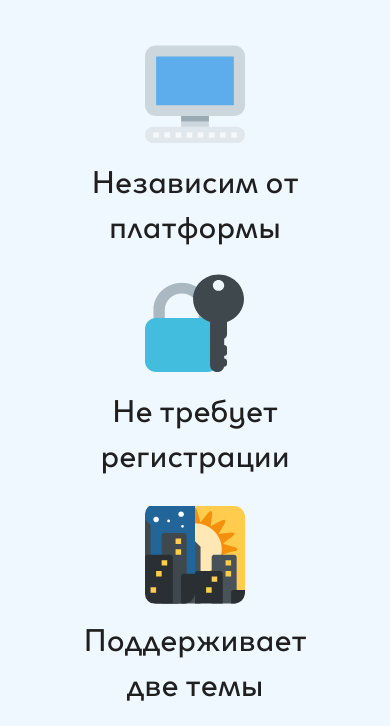
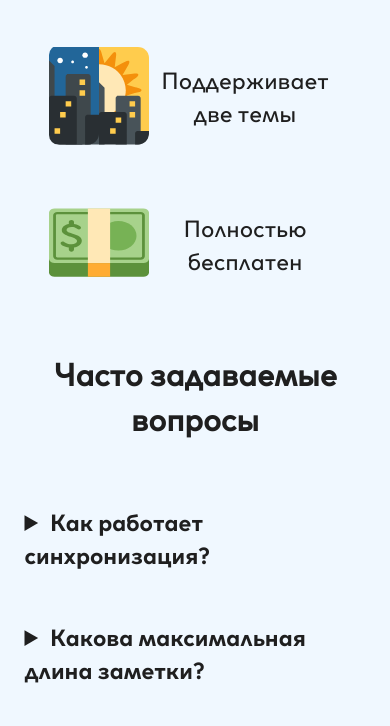
Before and after one commit to k4noise/notetaker-alpha, a website: page index.html in a window 390 px wide. Shown: the part 941-1667 px from the top of the page. Drawn offline with Linux system fonts and the light colour scheme.

Commit message:
feat: новое отображение секции Возможности

```diff
--- a/sass/index.sass
+++ b/sass/index.sass
@@ -1,63 +1,6 @@
 @import 'base/_typography'
 @import 'utils/_variables'
+@import 'layout/base'
 @import 'layout/_navigation', 'layout/_main-section', 'layout/_fact-section', 'layout/_faq-section', 'layout/_footer'
 @import 'layout/_notes', 'layout/_sign-forms'
 @import 'layout/_media'
-
-:root
-  --main-text-color: #1f1f1f
-  --accent-color: #42bdde
-  --main-background-color: #f0f8ff
-
-*:focus
-  outline: none
-  transition: 1s
-
-html
-  scroll-behavior: smooth
-
-body
-  box-sizing: border-box
-  color: var(--main-text-color)
-  user-select: none
-  background-color: var(--main-background-color)
-
-button
-  cursor: pointer
-
-.animate
-  transition: background .3s ease-out, color .3s ease-out
-
-.top
-  position: fixed
-  background: none
-  border: none
-  bottom: 30px
-  right: 30px
-  z-index: 10
-  translate: .3s
-
-.wrap
-  width: $width
-  margin: auto
-
-.title
-  margin-bottom: 1.5em
-  margin-top: 0
-  padding-top: 1em
-  font-family: TRY_Clother_Regular, serif
-  font-size: 4rem
-  text-align: center
-
-.subtitle
-  font-family: TRY_Clother_Regular, serif
-  font-size: 2rem
-  word-break: break-word
-  &-bold
-    font-family: TRY_Clother_Bold, serif
-    font-size: 2rem
-
-.visible
-  visibility: visible
-  opacity: 1
-  transition: .2s
--- /dev/null
+++ b/sass/layout/_base.sass
@@ -0,0 +1,58 @@
+
+:root
+  --main-text-color: #1f1f1f
+  --accent-color: #42bdde
+  --main-background-color: #f0f8ff
+
+*:focus
+  outline: none
+  transition: 1s
+
+html
+  scroll-behavior: smooth
+
+body
+  box-sizing: border-box
+  color: var(--main-text-color)
+  user-select: none
+  background-color: var(--main-background-color)
+
+button
+  cursor: pointer
+
+.animate
+  transition: background .3s ease-out, color .3s ease-out
+
+.top
+  position: fixed
+  background: none
+  border: none
+  bottom: 30px
+  right: 30px
+  z-index: 10
+  translate: .3s
+
+.wrap
+  width: $width
+  margin: auto
+
+.title
+  margin-bottom: 1.5em
+  margin-top: 0
+  padding-top: 1em
+  font-family: TRY_Clother_Regular, serif
+  font-size: 4rem
+  text-align: center
+
+.subtitle
+  font-family: TRY_Clother_Regular, serif
+  font-size: 2rem
+  word-break: break-word
+  &-bold
+    font-family: TRY_Clother_Bold, serif
+    font-size: 2rem
+
+.visible
+  visibility: visible
+  opacity: 1
+  transition: .2s
--- a/sass/layout/_media.sass
+++ b/sass/layout/_media.sass
@@ -41,8 +41,8 @@
 
 
   .main-section__header
-    margin: 0.5em auto 1em
-    font-size: 3.5rem
+    margin: 1em auto 1em
+    font-size: 3rem
 
   .fact
     &__element
@@ -54,8 +54,9 @@
     width: 90vw
 
   .footer
-    padding: 2em
+    padding-top: 3em
     justify-content: center
+    margin: auto
 
   .note__preview
     &-close
@@ -69,8 +70,12 @@
 
 
 @media  ( max-width: 640px )
-  body
-    font-size: 0.3rem
+  .title
+    font-size: 2rem
+
+  .subtitle, .subtitle-bold
+    font-size: 1.5rem
+
 
   .main-section__image
     display: none
@@ -94,3 +99,10 @@
 
   .menu
     display: block
+
+  .fact__element
+    width: 75vw
+    display: flex
+    align-items: center
+    &-image
+      margin-bottom: 0
```
Also changed, not shown: css/index.css, 1 other file.
